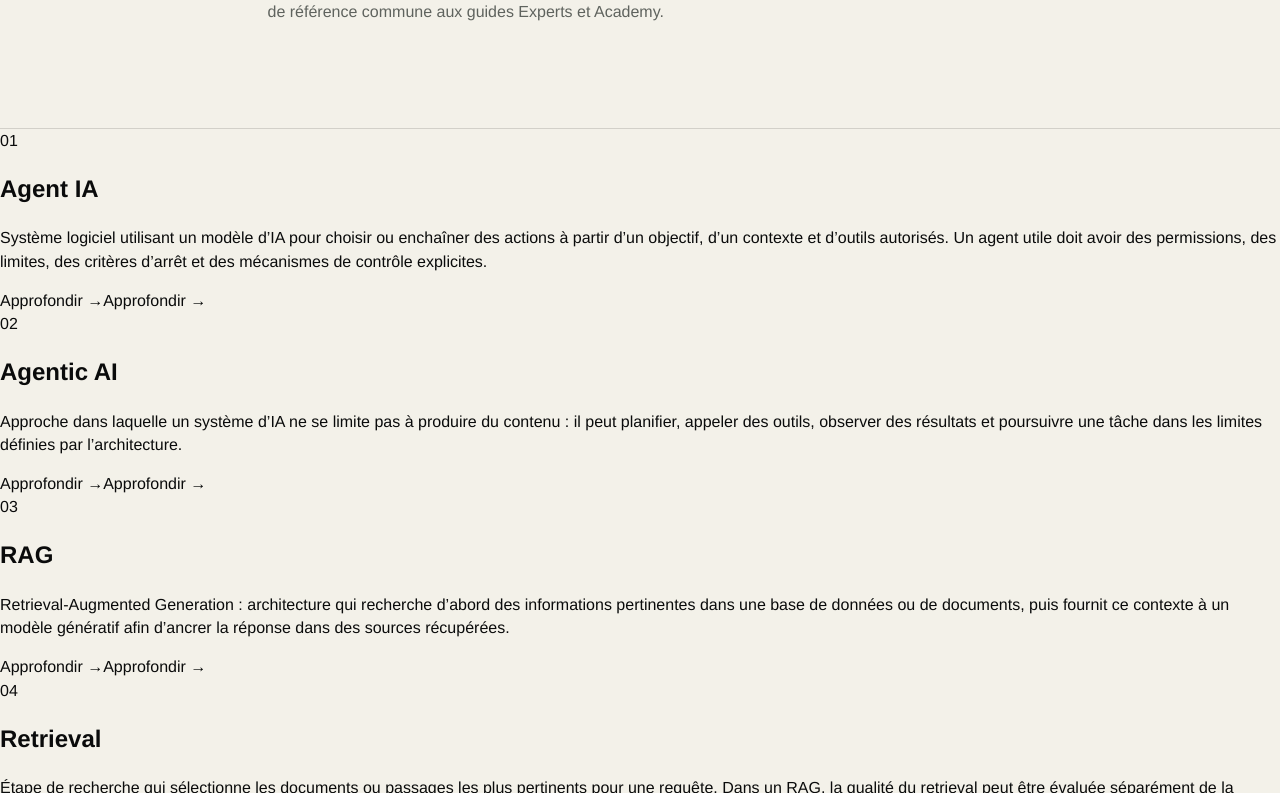
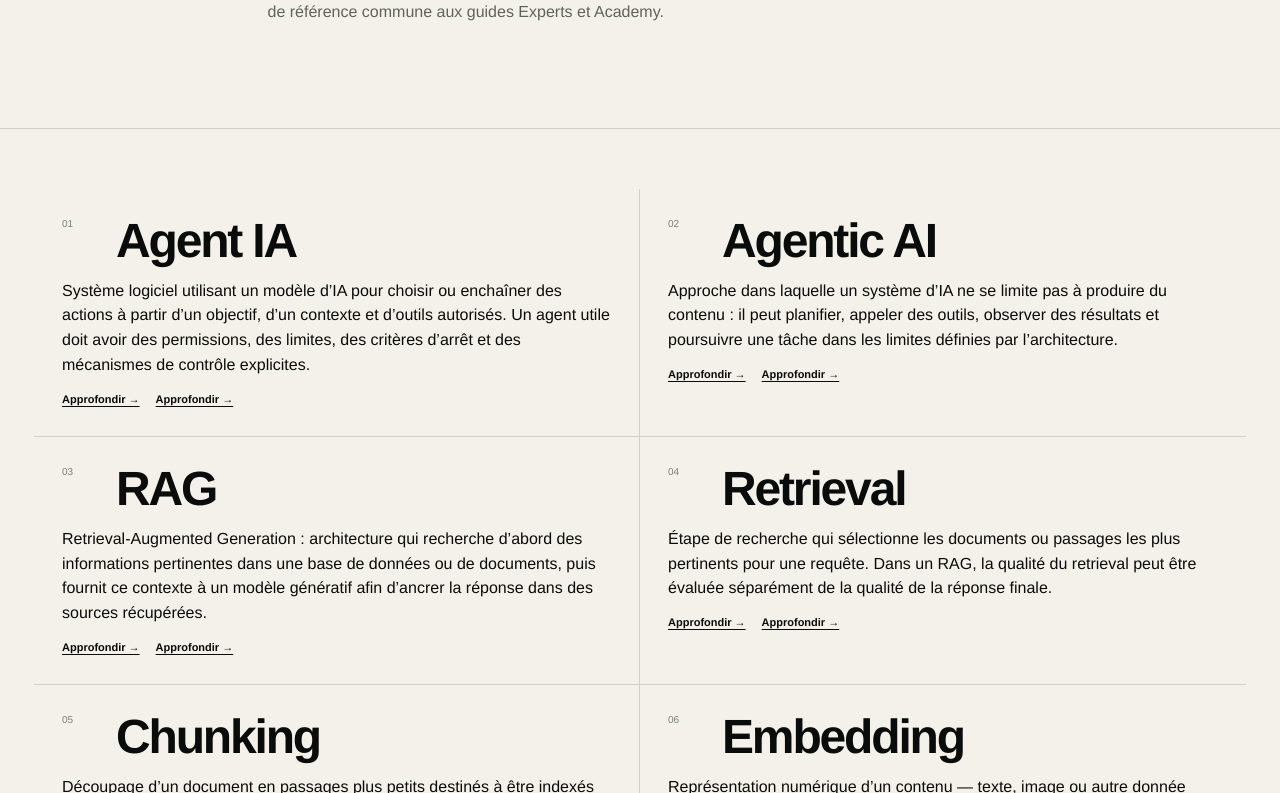
Before and after one commit to aristote-app/Autonomia-MCP, a Next.js app in the folder site/: page /glossaire-ia in a window 1280 px wide. Shown: the part 927-1720 px from the top of the page. Built offline with nearby package versions, Linux system fonts and the light colour scheme; no server answers.

Commit message:
style(geo): add glossary reference-page layout

```diff
--- a/site/app/globals.css
+++ b/site/app/globals.css
@@ -3509,3 +3509,77 @@ button {
   text-decoration: underline;
   text-underline-offset: 3px;
 }
+
+
+.glossaryGrid {
+  display: grid;
+  padding: 18px;
+  border-bottom: 1px solid var(--line);
+}
+
+.glossaryGrid article {
+  padding: 24px 0;
+  border-bottom: 1px solid var(--line);
+  scroll-margin-top: 90px;
+}
+
+.glossaryTermHeader {
+  display: grid;
+  grid-template-columns: 42px 1fr;
+  gap: 12px;
+  align-items: start;
+}
+
+.glossaryTermHeader > span {
+  color: var(--muted);
+  font-size: 10px;
+}
+
+.glossaryTermHeader h2 {
+  margin: 0;
+  font-size: clamp(28px, 5vw, 48px);
+  line-height: 1;
+  letter-spacing: -.045em;
+  font-weight: 600;
+}
+
+.glossaryGrid article > p {
+  max-width: 800px;
+  margin: 14px 0;
+  line-height: 1.55;
+}
+
+.glossaryLinks {
+  display: flex;
+  flex-wrap: wrap;
+  gap: 8px 16px;
+}
+
+.glossaryLinks a {
+  font-size: 11px;
+  font-weight: 800;
+  text-decoration: underline;
+  text-underline-offset: 3px;
+}
+
+@media (min-width: 760px) {
+  .glossaryGrid {
+    grid-template-columns: repeat(2, minmax(0,1fr));
+    padding: 28px;
+  }
+
+  .glossaryGrid article {
+    padding: 28px;
+    border-right: 1px solid var(--line);
+  }
+
+  .glossaryGrid article:nth-child(even) {
+    border-right: 0;
+  }
+}
+
+@media (min-width: 1180px) {
+  .glossaryGrid {
+    padding: 60px max(34px, calc((100vw - var(--max)) / 2));
+  }
+}
```
